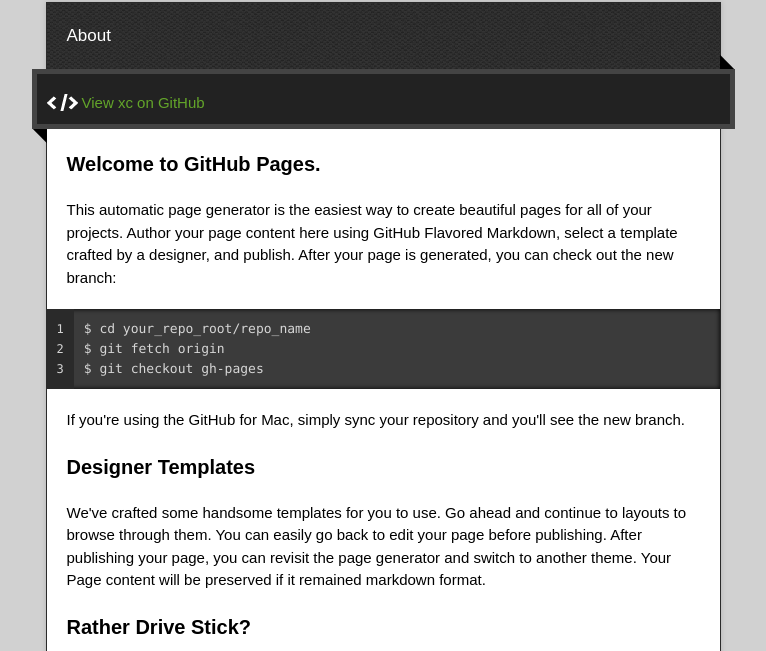
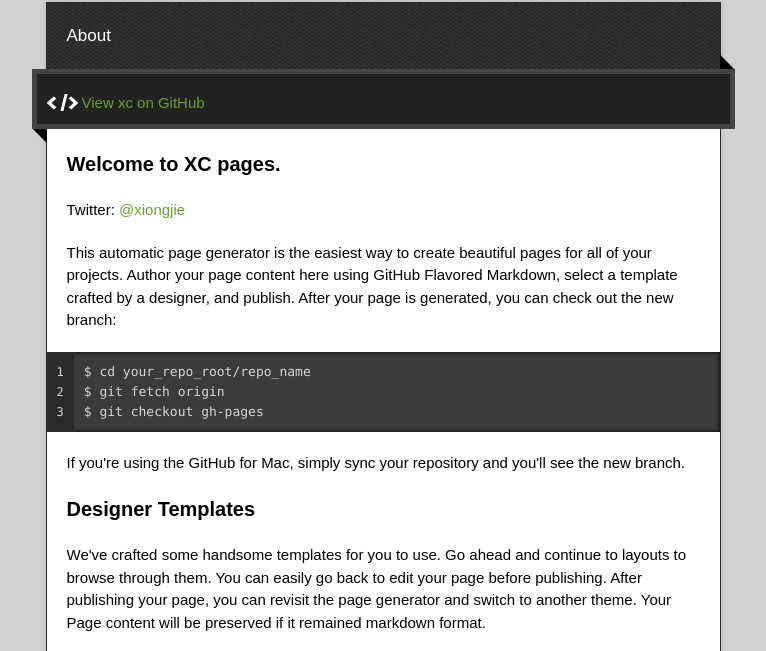
Before and after one commit to xc/xc.github.io, a plain HTML site: page index.html in a window 1280 px wide. Shown: the part 128-779 px from the top of the page, without its empty margins (257-1023 px from the left). Drawn offline with nearby package versions, Linux system fonts and the light colour scheme.

Commit message:
Update index.html

```diff
--- a/index.html
+++ b/index.html
@@ -34,7 +34,8 @@
         <span class="blc"></span><span class="trc"></span>
         </div>
         <article class="markdown-body">
-          <h3>Welcome to GitHub Pages.</h3>
+          <h3>Welcome to XC pages.</h3>
+<p>Twitter: <a href="http://twitter.com/xiongjie">@xiongjie</a></p>
 
 <p>This automatic page generator is the easiest way to create beautiful pages for all of your projects. Author your page content here using GitHub Flavored Markdown, select a template crafted by a designer, and publish. After your page is generated, you can check out the new branch:</p>
 
```
